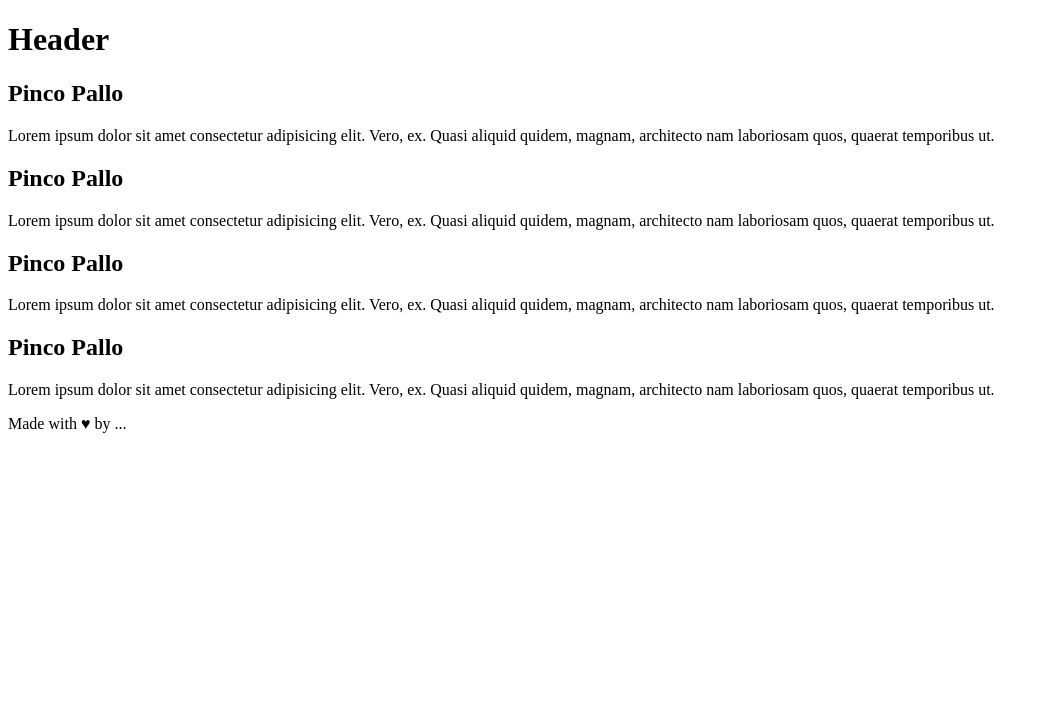
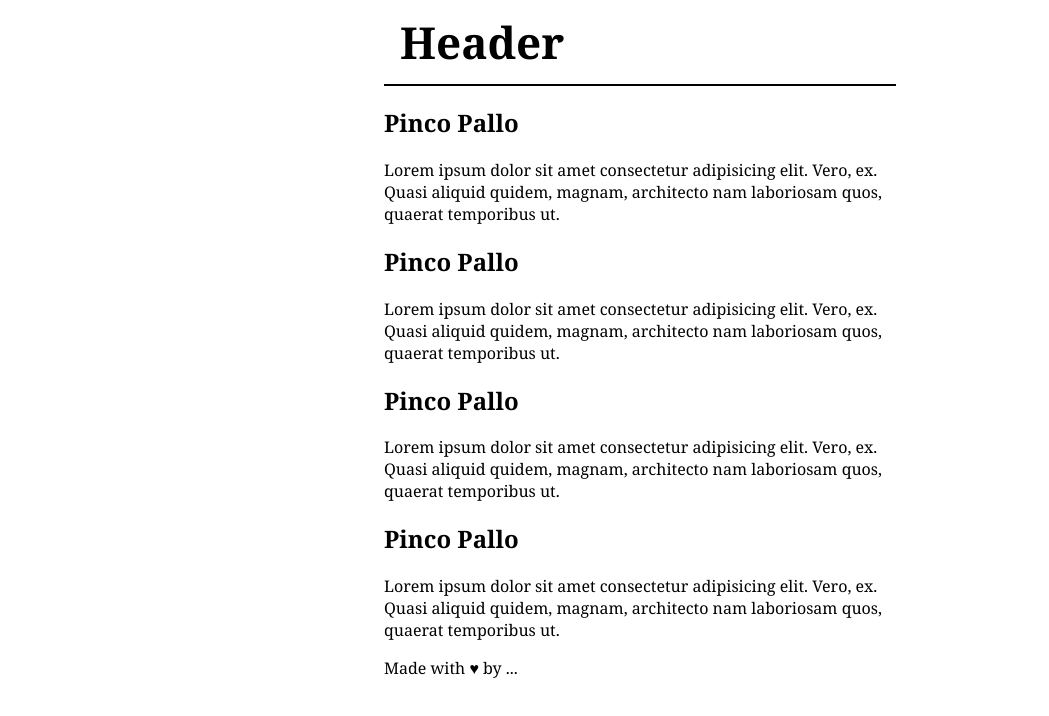
Before and after one commit to alessiaasmeraglia/htmlcss-wireframe, a plain HTML site: page index.html in a window 1280 px wide. Shown: the whole page, without its empty margins (0-1049 px from the left). Drawn offline with Linux system fonts and the light colour scheme.

Commit message:
aggiunto css header

```diff
--- a/style/index.css
+++ b/style/index.css
@@ -4,15 +4,24 @@
 }
 
 body {
-
+    width: 512px;
+    border: 2px;
+    margin: 0 auto;
+    font-family: Georgia, serif;
+    background: white;
 }
 
 /* Header */
 .site-header {
+    padding: 12px 16px;
+    border-bottom: 2px solid #000;
 
 }
 
 .site-header h1 {
+    margin: 0;
+    font-size: 44px;
+    font-weight: 700;
 
 }
 
@@ -26,6 +35,14 @@ body {
 
 }
 
+.card h2 {
+
+}
+
+.card p {
+
+}
+
 /* Footer */
 .site-footer {
 
```
